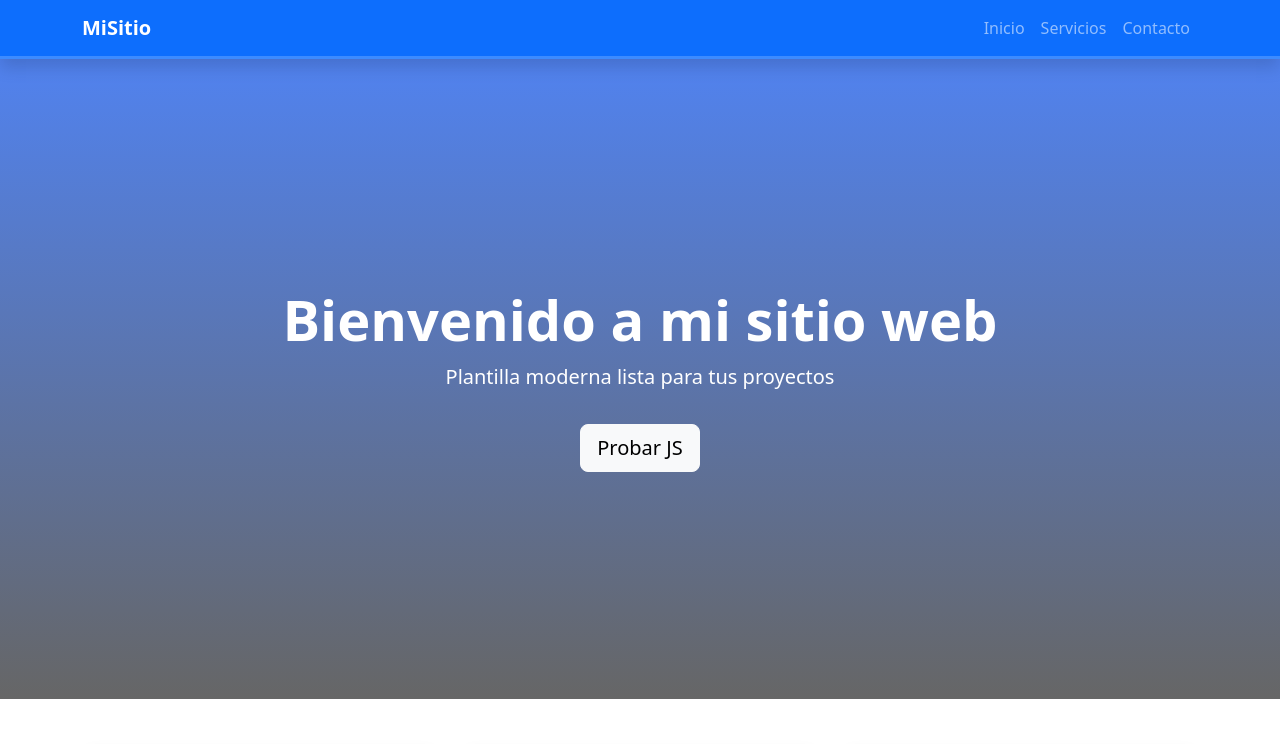
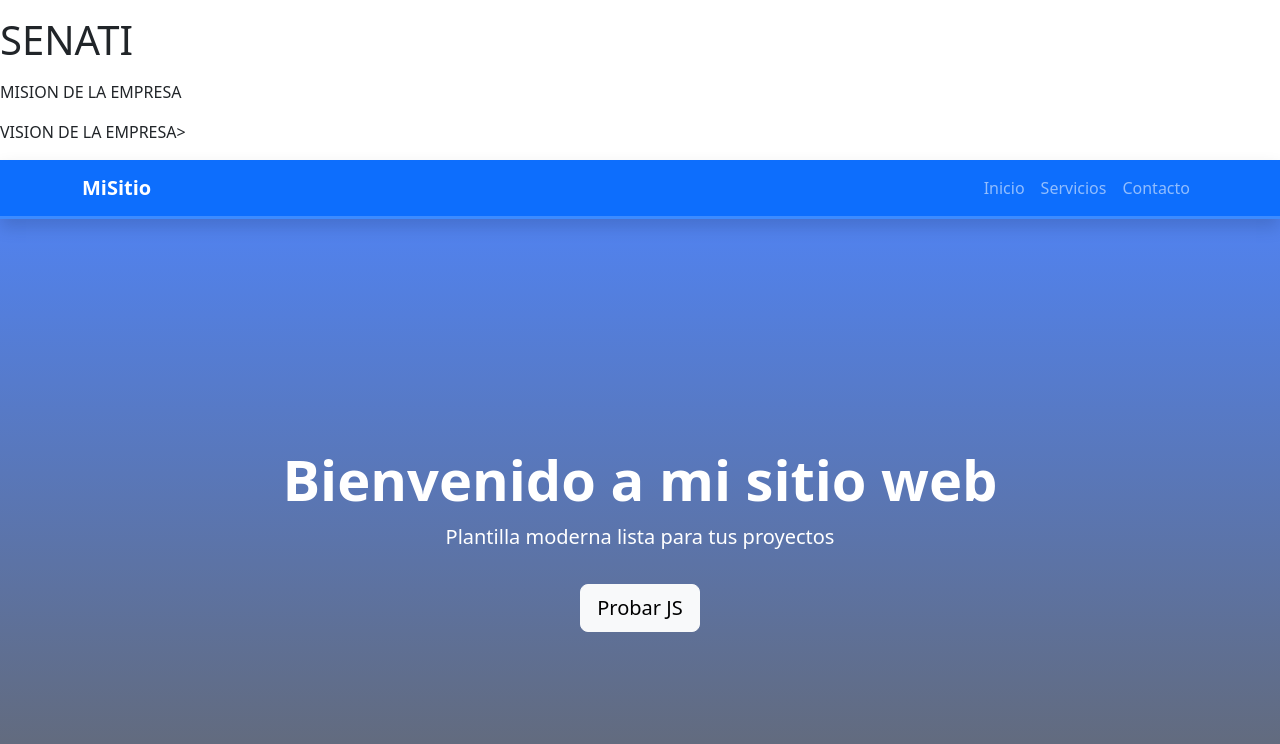
Before and after one commit to Alexandra2007949/Pagina_Web_Senati, a plain HTML site: page index.html in a window 1280 px wide. Shown: the top 744 px of the page. Drawn offline with nearby package versions, Linux system fonts and the light colour scheme.

```diff
--- /dev/null
+++ b/ORM/database.txt
@@ -0,0 +1,3 @@
+#BD=BDTIENDA
+#USUARIO=user-app
+#CLAVE=S@125m_&5?wp02
--- a/index.html
+++ b/index.html
@@ -10,6 +10,14 @@
 </head>
 
 <body>
+  <div><p><h1>SENATI</h1></p></div>
+  <div>
+    <p>MISION DE LA EMPRESA</p>
+  </div>
+
+  <div>
+    <p>VISION DE LA EMPRESA></p>
+  </div>
 
 <nav class="navbar navbar-expand-lg navbar-dark bg-primary shadow">
   <div class="container">
```
Also changed, not shown: ORM/dependencias.txt (added).
